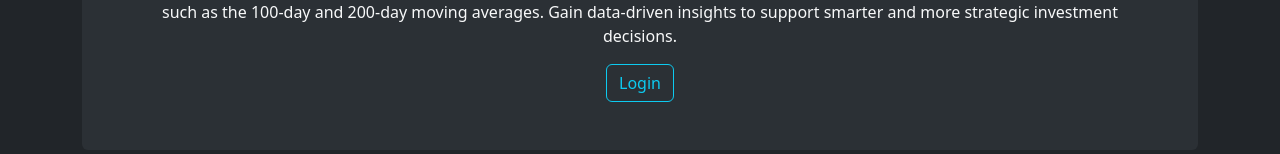
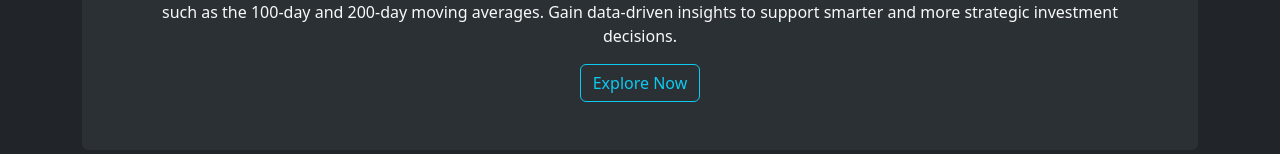
Before and after one commit to asileayuba/stock-prediction-portal, a React (Vite) app in the folder frontend-react/: page / in a window 1280 px wide. Shown: the part 356-510 px from the top of the page. Built offline with nearby package versions, Linux system fonts and the light colour scheme.

Commit message:
Dashboard Component

```diff
--- a/frontend-react/src/components/Main.jsx
+++ b/frontend-react/src/components/Main.jsx
@@ -12,7 +12,7 @@ const Main = () => {
             <div className='p-5 text-center bg-light-dark rounded'>
                 <h1 className='text-light'>Stock Prediction Portal</h1>
                 <p className='text-light'>The Stock Prediction Portal leverages advanced Machine Learning models to forecast future stock movements, utilizing key indicators such as the 100-day and 200-day moving averages. Gain data-driven insights to support smarter and more strategic investment decisions.</p>
-                < Button text="Login" class="btn-outline-info" />
+                < Button text="Explore Now" class="btn-outline-info" />
             </div>
         </div>
 
```
Also changed, not shown: frontend-react/src/components/dashboard/Dashboard.jsx (added, +9 -0 lines).
